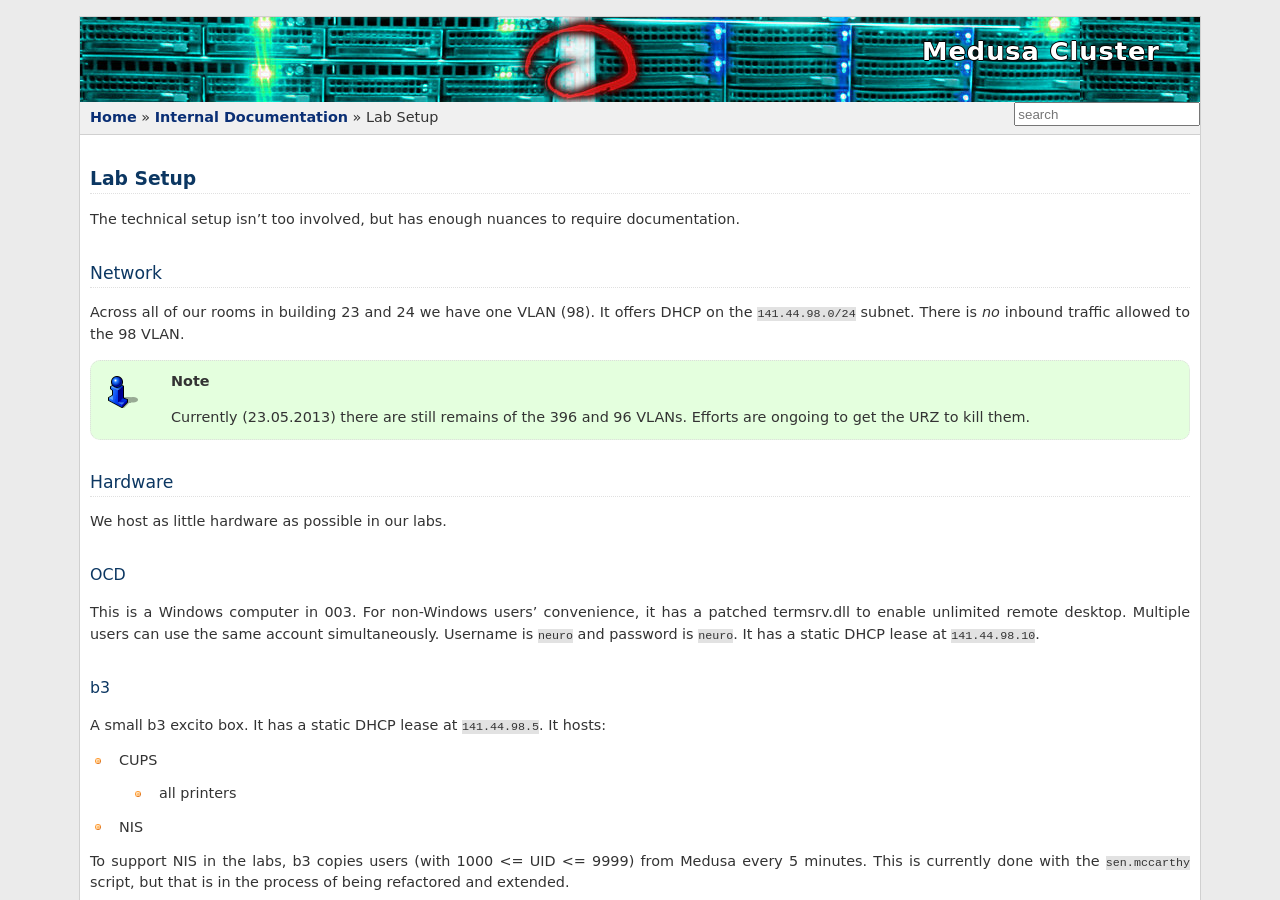
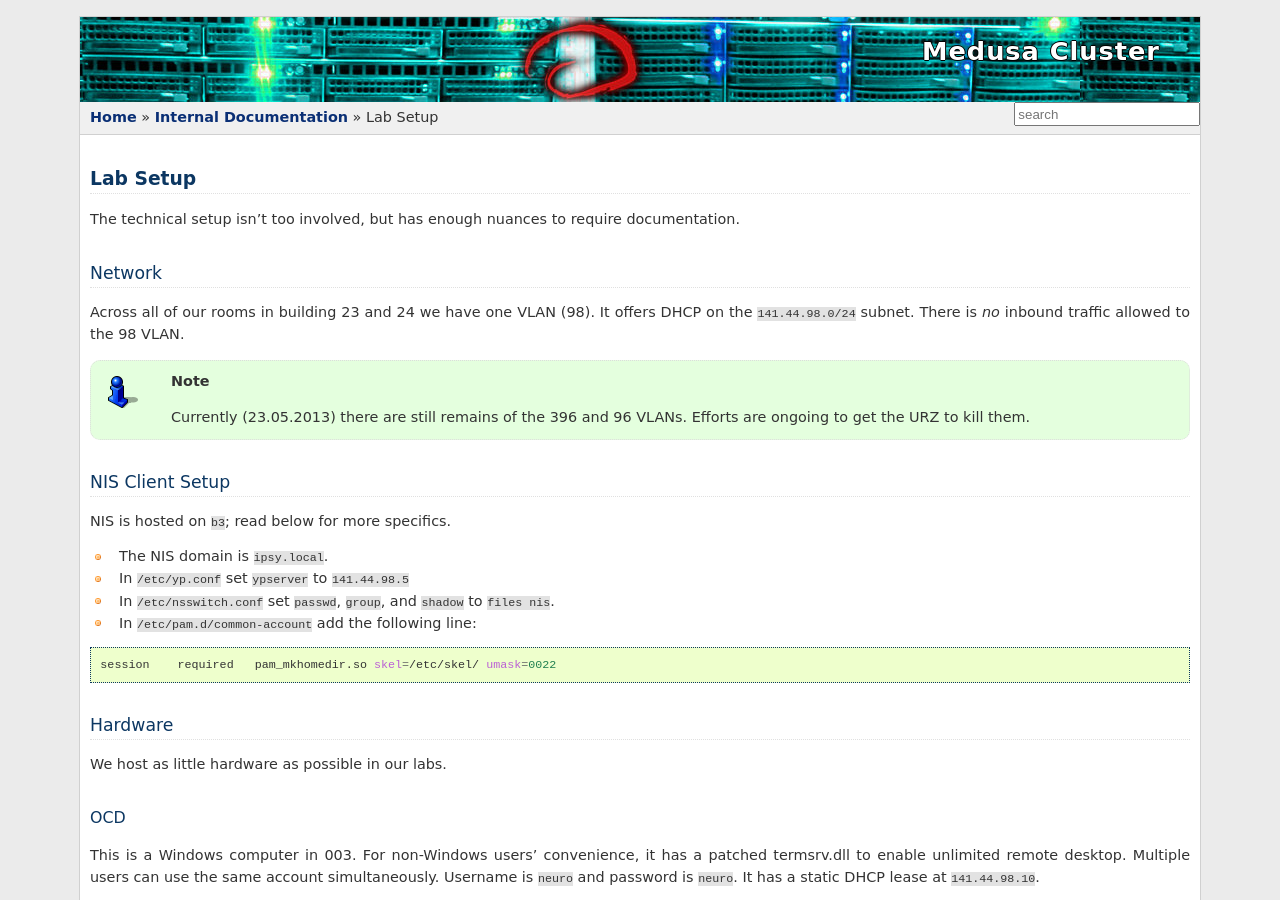
Before and after one commit to psychoinformatics-de/ipsy-docs, a Sphinx documentation site: the page built from source/internal/lab_info.rst, in a window 1280 px wide and 900 px high. Built offline with Sphinx 7.4.7, drawn with Linux system fonts in a browser that asks for light colours; formulas are drawn with MathJax 3.

Commit message:
Add NIS Client setup for labs

```diff
--- a/source/internal/lab_info.rst
+++ b/source/internal/lab_info.rst
@@ -15,6 +15,19 @@ DHCP on the ``141.44.98.0/24`` subnet. There is *no* inbound traffic allowed to
 
 .. note:: Currently (23.05.2013) there are still remains of the 396 and 96 VLANs.
           Efforts are ongoing to get the URZ to kill them.
+
+NIS Client Setup
+================
+NIS is hosted on ``b3``; read below for more specifics.
+
+* The NIS domain is ``ipsy.local``.
+* In ``/etc/yp.conf`` set ``ypserver`` to ``141.44.98.5``
+* In ``/etc/nsswitch.conf`` set ``passwd``, ``group``, and ``shadow`` to ``files nis``.
+* In ``/etc/pam.d/common-account`` add the following line:
+
+.. code-block:: bash
+
+  session    required   pam_mkhomedir.so skel=/etc/skel/ umask=0022
 
 Hardware
 ========
```
